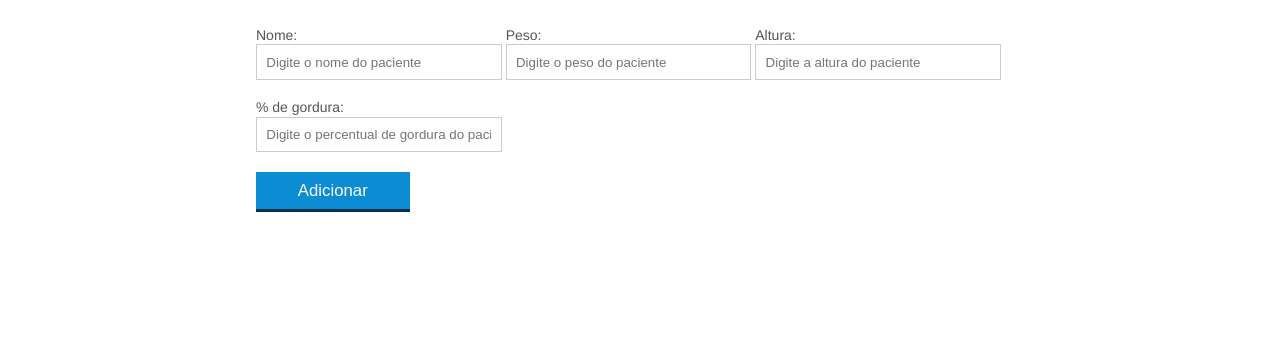
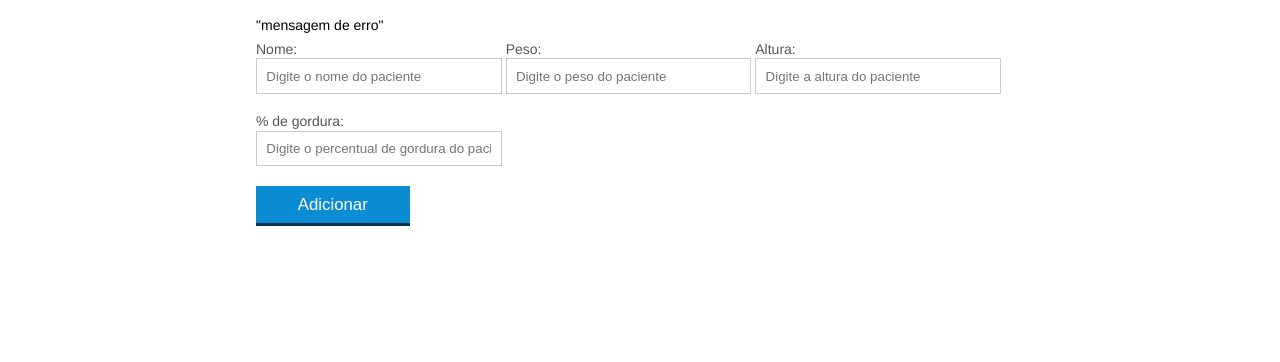
Before and after one commit to KelvynCipriano/Nutricao, a plain HTML site: page index.html in a window 1280 px wide. Shown: the part 438-800 px from the top of the page. Drawn offline with Linux system fonts and the light colour scheme; a script that the page names is missing; files whose address does not match are found by name.

Commit message:
Atualizar o index.html

```diff
--- a/index.html
+++ b/index.html
@@ -75,6 +75,7 @@
 
 			<section class="container">
 			  <h2 id="titulo-form">Adicionar novo paciente</h2>
+<spam id>"mensagem de erro"</spam>
 
 			  <form id="form-adiciona">
 			    <div class="grupo">
```
